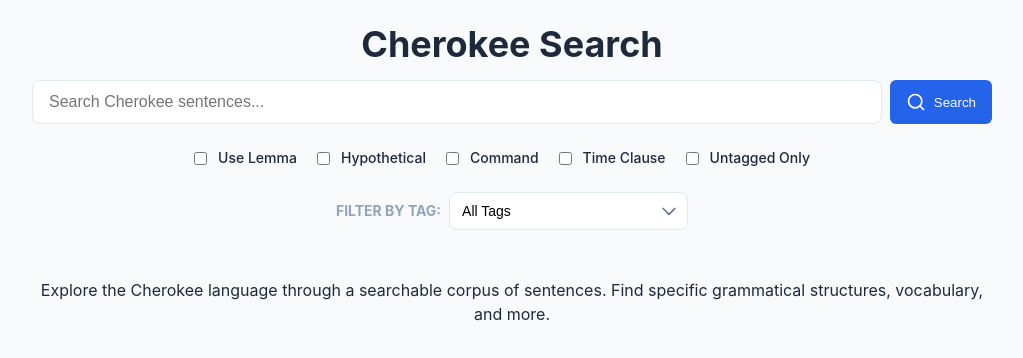
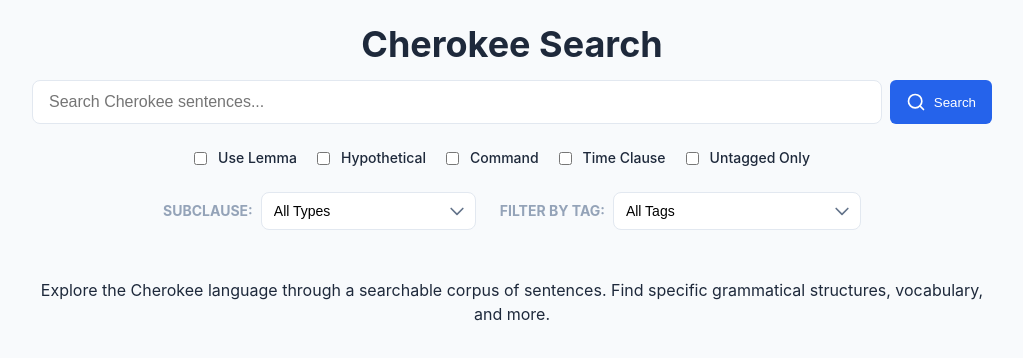
Before and after one commit to CharlieMcVicker/bible-search, a React (Vite) app in the folder frontend/: page / in a window 1280 px wide. Shown: the top 358 px of the page, without its empty margins (128-1151 px from the left). Built offline with nearby package versions, Linux system fonts and the light colour scheme.

Commit message:
Add subclause filtering and human-readable labels to frontend
- Add AVAILABLE_SUBCLAUSE_TYPES and label maps to constants.ts
- Add subclause dropdown to SearchForm using readable labels
- Update tag dropdown to use readable labels
- Allow searching with only subclause filters in SearchPage

```diff
--- a/frontend/src/components/SearchForm.tsx
+++ b/frontend/src/components/SearchForm.tsx
@@ -1,7 +1,12 @@
 import React from "react";
 import { Search, Loader2 } from "lucide-react";
 import { Filters } from "../types";
-import { AVAILABLE_TAGS } from "../constants";
+import {
+  AVAILABLE_TAGS,
+  AVAILABLE_SUBCLAUSE_TYPES,
+  SUBCLAUSE_TYPE_LABELS,
+  TAG_LABELS,
+} from "../constants";
 
 interface SearchFormProps {
   query: string;
@@ -88,6 +93,27 @@ export default function SearchForm({
 
         <div className="flex items-center gap-2">
           <span className="text-sm font-bold text-slate-400 uppercase tracking-tight">
+            Subclause:
+          </span>
+          <select
+            className="select text-sm py-1"
+            value={filters.subclause_types[0] || ""}
+            onChange={(e) => {
+              const val = e.target.value;
+              setFilters({ ...filters, subclause_types: val ? [val] : [] });
+            }}
+          >
+            <option value="">All Types</option>
+            {AVAILABLE_SUBCLAUSE_TYPES.map((t) => (
+              <option key={t} value={t}>
+                {SUBCLAUSE_TYPE_LABELS[t] || t}
+              </option>
+            ))}
+          </select>
+        </div>
+
+        <div className="flex items-center gap-2">
+          <span className="text-sm font-bold text-slate-400 uppercase tracking-tight">
             Filter by Tag:
           </span>
           <select
@@ -98,7 +124,7 @@ export default function SearchForm({
             <option value="">All Tags</option>
             {AVAILABLE_TAGS.map((t) => (
               <option key={t} value={t}>
-                {t}
+                {TAG_LABELS[t] || t}
               </option>
             ))}
           </select>
--- a/frontend/src/constants.ts
+++ b/frontend/src/constants.ts
@@ -6,3 +6,32 @@ export const AVAILABLE_TAGS = [
   "completive deverbal (past)",
   "completive deverbal (non-past)",
 ];
+
+export const AVAILABLE_SUBCLAUSE_TYPES = [
+  "advcl",
+  "relcl",
+  "ccomp",
+  "xcomp",
+  "acl",
+  "csubj",
+  "csubjpass",
+];
+
+export const SUBCLAUSE_TYPE_LABELS: Record<string, string> = {
+  advcl: "Adverbial Clause Modifier",
+  relcl: "Relative Clause Modifier",
+  ccomp: "Clausal Complement",
+  xcomp: "Open Clausal Complement",
+  acl: "Adjectival Clause",
+  csubj: "Clausal Subject",
+  csubjpass: "Clausal Subject (Passive)",
+};
+
+export const TAG_LABELS: Record<string, string> = {
+  converb: "Converb",
+  "yi+converb": "Yi + Converb",
+  "yi+present": "Yi + Present",
+  "incompletive deverbal": "Incompletive Deverbal",
+  "completive deverbal (past)": "Completive Deverbal (Past)",
+  "completive deverbal (non-past)": "Completive Deverbal (Non-Past)",
+};
--- a/frontend/src/pages/SearchPage.tsx
+++ b/frontend/src/pages/SearchPage.tsx
@@ -63,8 +63,10 @@ export default function SearchPage() {
       !query &&
       !filters.is_command &&
       !filters.is_hypothetical &&
+      !filters.is_time_clause &&
       !filters.tag &&
-      !filters.untagged_only
+      !filters.untagged_only &&
+      filters.subclause_types.length === 0
     )
       return;
 
```
